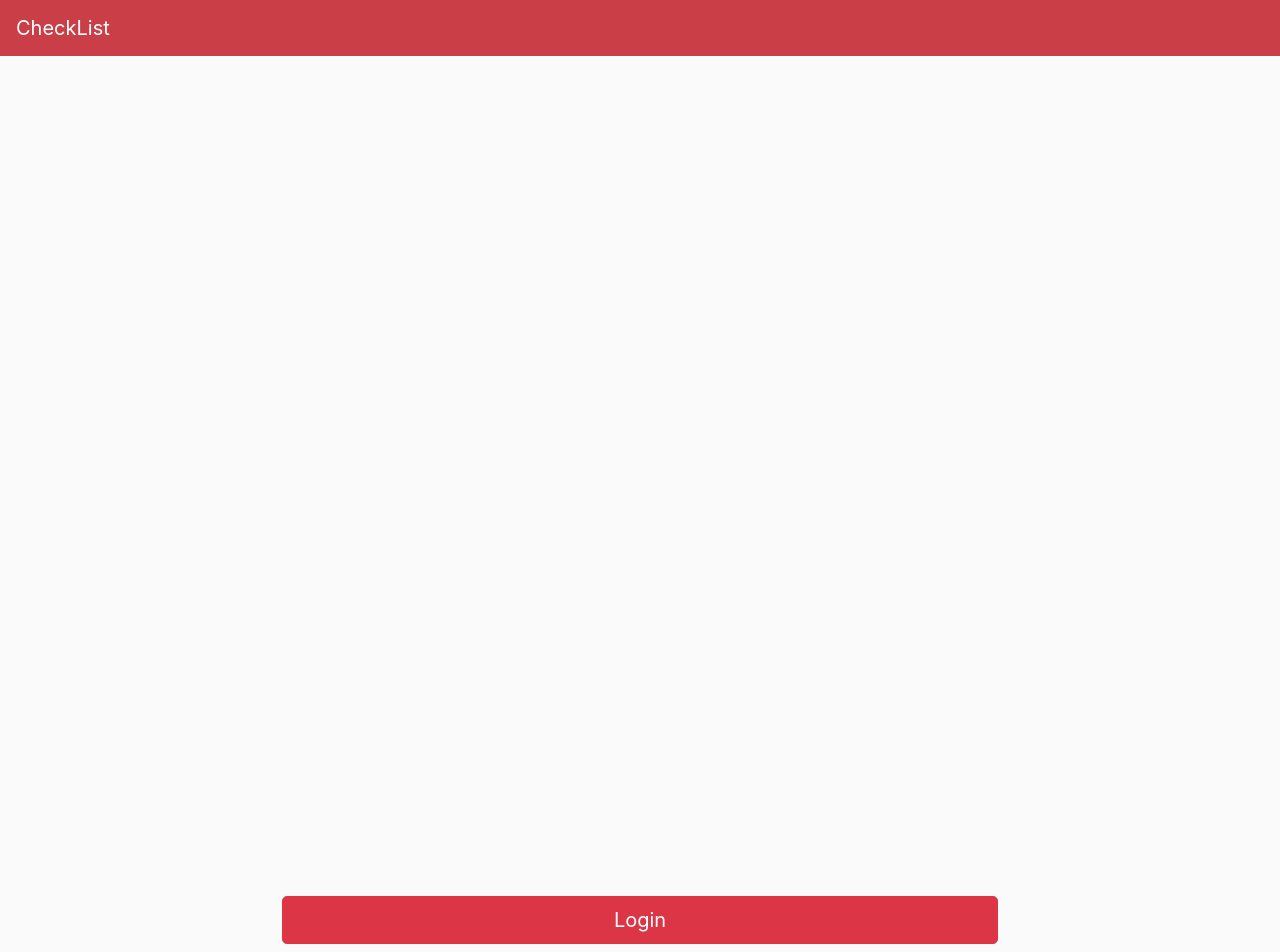
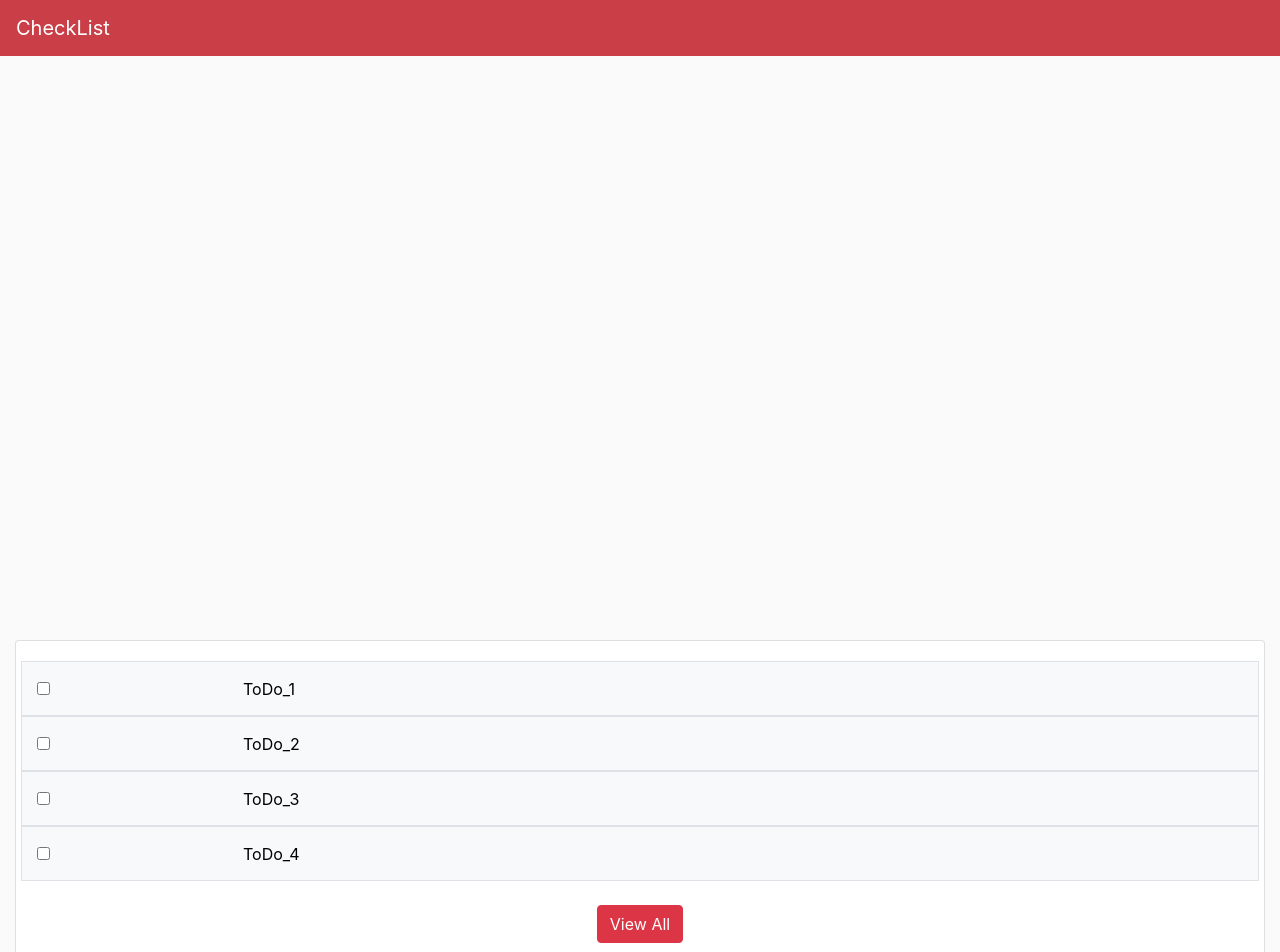
Before and after one commit to attainu-phoenix/sib-productivity-app, a React (Create React App) app: page /app/login in a window 1280 px wide. Shown: the top 952 px of the page. Built offline with nearby package versions, Linux system fonts and the light colour scheme; a web font is replaced by a local one.

Commit message:
header login landingPage and todo component ui done

```diff
--- a/src/components/crome-extension/Header.js
+++ b/src/components/crome-extension/Header.js
@@ -8,9 +8,9 @@
             <div>
                 <nav className="navbar fixed-top navbar-expand-lg navbar-light head-color">
                     <a className="navbar-brand text-white" href="/#">CheckList</a>
-                    <button className="navbar-toggler" type="button" data-toggle="collapse" data-target="#navbarSupportedContent" aria-controls="navbarSupportedContent" aria-expanded="false" aria-label="Toggle navigation">
+                    {/* <button className="navbar-toggler" type="button" data-toggle="collapse" data-target="#navbarSupportedContent" aria-controls="navbarSupportedContent" aria-expanded="false" aria-label="Toggle navigation">
                         <span className="navbar-toggler-icon"></span>
-                    </button>
+                    </button> */}
 
 
                 </nav>
--- /dev/null
+++ b/src/components/crome-extension/ToDoList.js
@@ -0,0 +1,70 @@
+import React from 'react'
+import Header from './Header'
+
+
+const style = {
+    container: {
+        marginTop: '50%'
+    },
+    link: {
+        textDecoration: 'none',
+        color: 'black',
+        marginTop: '5px'
+    },
+    toDoContainer: {
+        height: '55px'
+    }
+}
+class ToDoList extends React.Component {
+
+
+    constructor(props) {
+        super(props)
+        this.state = {
+            todos: ['ToDo_1', 'ToDo_2', 'ToDo_3', 'ToDo_4']
+        }
+    }
+
+    renderToDos() {
+        return this.state.todos.map((todo) => {
+            return (
+                <div className="row justify-content-between align-items-center border  bg-light" style={style.toDoContainer}>
+                    {/* <h4>Dummy Element</h4> */}
+
+                    <div className="col-1">
+                        <input type="checkbox" aria-label="Checkbox for following text input"
+                            name="isCheck" />
+                    </div>
+
+                    <div className="col-10">
+                        <a href="#/" style={style.link}>{todo}</a>
+                    </div>
+
+                </div>
+            )
+        })
+    }
+
+    render() {
+        return (
+
+            <div>
+                <Header />
+                <div className="container-fluid" style={style.container}>
+                    <div className="card">
+                        <div className="card-body">
+                            {this.renderToDos()}
+                            <br></br>
+                            <div className="row justify-content-center">
+
+                                <button className="btn btn-danger">View All</button>
+                            </div>
+                        </div>
+                    </div>
+                </div>
+            </div>
+        )
+    }
+}
+
+export default ToDoList;
```
Also changed, not shown: src/components/crome-extension/Login.js (added, +54 -0 lines), src/index.js (+6 -2 lines).
